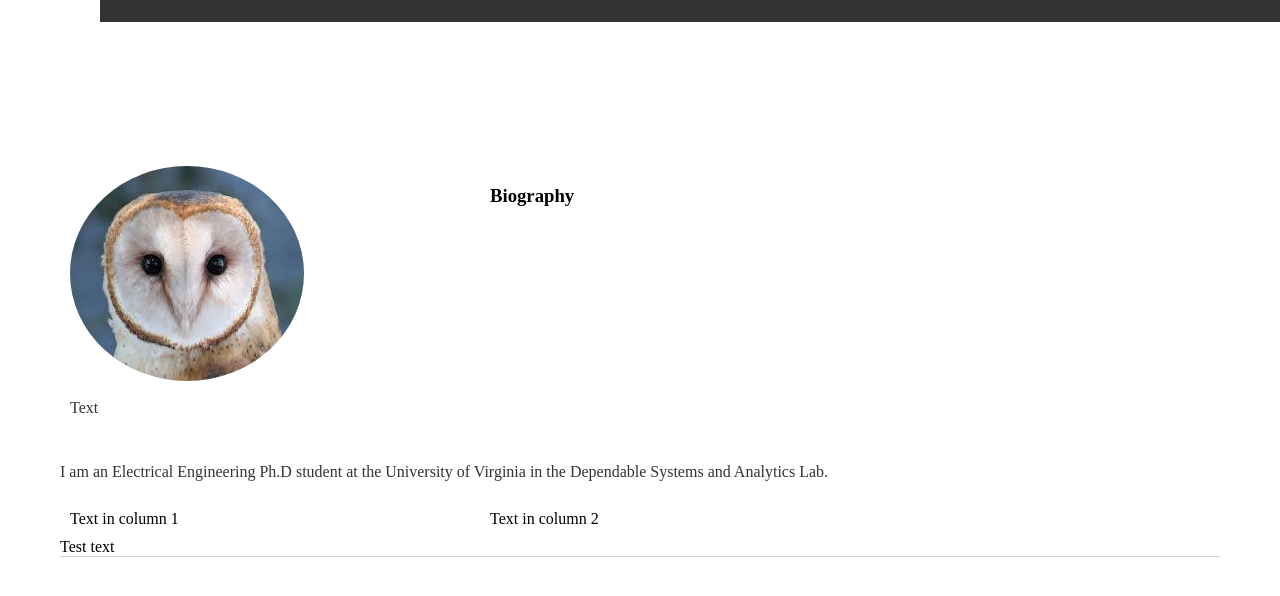
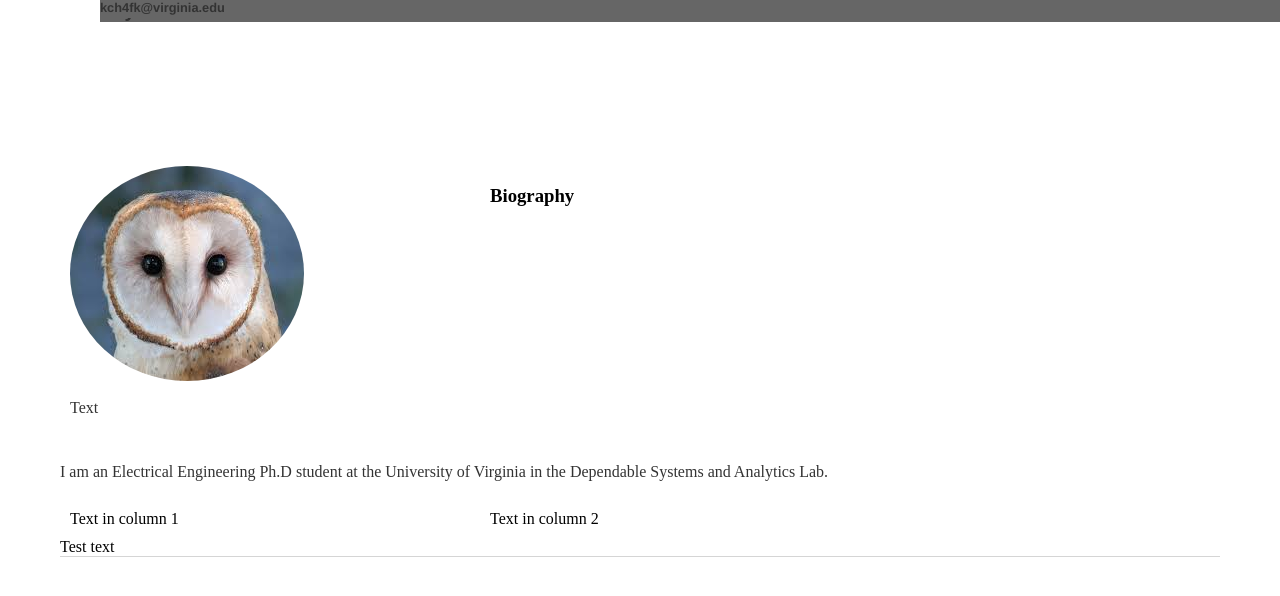
Before and after one commit to kch4fk/kch4fk.github.io, a Jekyll site: the page built from index.html, in a window 1280 px wide. Shown: the top 596 px of the page. Built offline with Jekyll 4.4.1, drawn with Linux system fonts in a browser that asks for light colours.

Commit message:
Update main.css

```diff
--- a/css/main.css
+++ b/css/main.css
@@ -10,10 +10,10 @@ nav ul, footer ul {
     font-weight: bold;
 }
 nav ul li, footer ul li {
-    display: inline;
+    /*display: inline;*/
     margin-right: 20px;
     overflow: hidden;
-    background-color: #333;
+    background-color: #666;
     position: fixed; /*Set the navbar to fixed position*/
     top: 0; /*Position the navbar at the top of the page*/
     width: 100%; /*Full width*/
```
